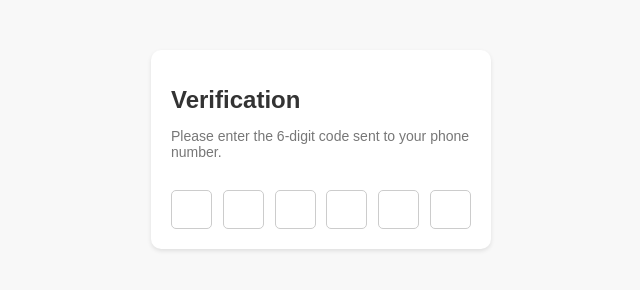
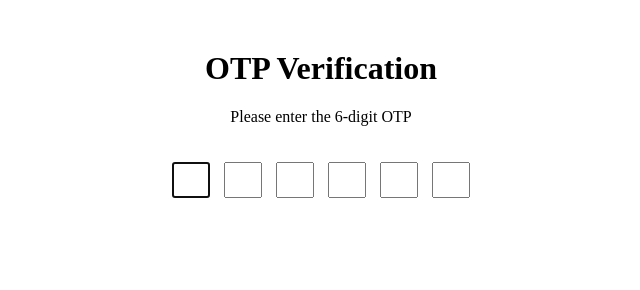
Before and after one commit to acciojob/OTP-Yuvraj01maurya, a website: page main.html in a window 1280 px wide. Shown: the whole page, without its empty margins (319-959 px from the left). Drawn offline with Linux system fonts and the light colour scheme.

Commit message:
created a submission

```diff
--- a/main.html
+++ b/main.html
@@ -8,18 +8,18 @@
 
 <body>
 	<!-- the entire body must be written by student -->
-	<div class="verification-container">
-        <h1 id="verification_heading">Verification</h1>
-        <p id="verification_subtext">Please enter the 6-digit code sent to your phone number.</p>
-        <div class="code-container">
-            <input type="number" id="code1" class="code" maxlength="1" oninput="onInput(event)">
-            <input type="number" id="code2" class="code" maxlength="1" oninput="onInput(event)">
-            <input type="number" id="code3" class="code" maxlength="1" oninput="onInput(event)">
-            <input type="number" id="code4" class="code" maxlength="1" oninput="onInput(event)">
-            <input type="number" id="code5" class="code" maxlength="1" oninput="onInput(event)">
-            <input type="number" id="code6" class="code" maxlength="1" oninput="onInput(event)">
-        </div>
+	<div class="container">
+    <h1 id="verification_heading">OTP Verification</h1>
+    <p class="subtext" id="verification_subtext">Please enter the 6-digit OTP</p>
+    <div class="code-container">
+      <input type="text" class="code" maxlength="1" autofocus>
+      <input type="text" class="code" maxlength="1">
+      <input type="text" class="code" maxlength="1">
+      <input type="text" class="code" maxlength="1">
+      <input type="text" class="code" maxlength="1">
+      <input type="text" class="code" maxlength="1">
     </div>
+  </div>
     <script type="text/javascript" src="./script.js">
 </script>
 
--- a/script.js
+++ b/script.js
@@ -1,15 +1,19 @@
-let codeInputs = document.querySelectorAll('.code');
+const inputs = document.querySelectorAll('.code');
 
-function onInput(e) {
-    if (e.target.value) {
-        let nextInput = codeInputs[Array.from(codeInputs).indexOf(e.target) + 1];
-        if (nextInput) {
-            nextInput.focus();
-        }
-    } else {
-        let prevInput = codeInputs[Array.from(codeInputs).indexOf(e.target) - 1];
-        if (prevInput) {
-            prevInput.focus();
-        }
+// Add event listeners to inputs
+inputs.forEach((input, index) => {
+  input.addEventListener('input', (event) => {
+    const currentValue = event.target.value;
+    if (currentValue.length === 1 && index < inputs.length - 1) {
+      inputs[index + 1].focus();
     }
-}
+  });
+
+  input.addEventListener('keydown', (event) => {
+    if (event.key === 'Backspace' && index > 0) {
+      if (inputs[index].value === '') {
+        inputs[index - 1].focus();
+      }
+    }
+  });
+});
--- a/styles.css
+++ b/styles.css
@@ -1,42 +1,18 @@
-/*  your css code here. If applicable */
-body {
-    font-family: Arial, sans-serif;
-    background-color: #f8f8f8;
-}
-
-.verification-container {
-    width: 300px;
-    margin: 50px auto;
-    padding: 20px;
-    background-color: #ffffff;
-    border-radius: 10px;
-    box-shadow: 0 2px 4px rgba(0, 0, 0, 0.1);
-}
-
-#verification_heading {
-    font-size: 24px;
-    color: #333333;
-    margin-bottom: 10px;
-}
-
-#verification_subtext {
-    font-size: 14px;
-    color: #777777;
-    margin-bottom: 30px;
+/* Add your desired styles here */
+.container {
+  text-align: center;
+  margin-top: 50px;
 }
 
 .code-container {
-    display: flex;
-    justify-content: space-between;
+  display: inline-block;
+  margin-top: 20px;
 }
 
 .code {
-    width: 35px;
-    height: 35px;
-    text-align: center;
-    font-size: 18px;
-    border: 1px solid #cccccc;
-    border-radius: 5px;
-    background-color: #ffffff;
-    outline: none;
+  width: 30px;
+  height: 30px;
+  font-size: 20px;
+  text-align: center;
+  margin: 0 5px;
 }
```
